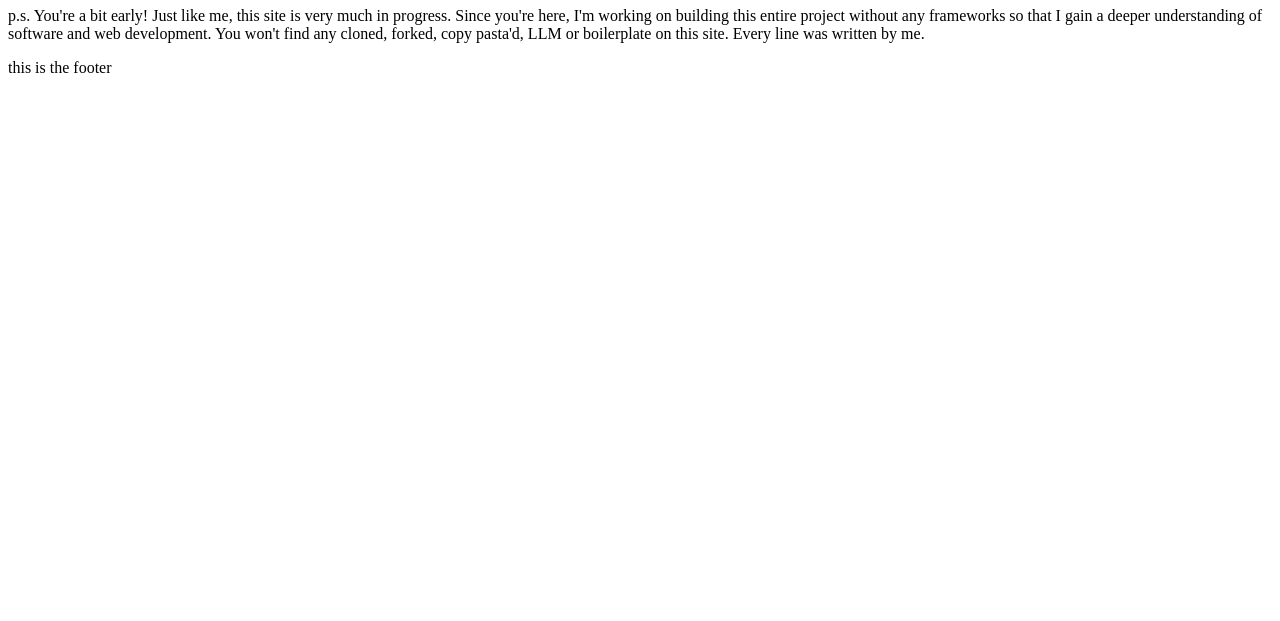
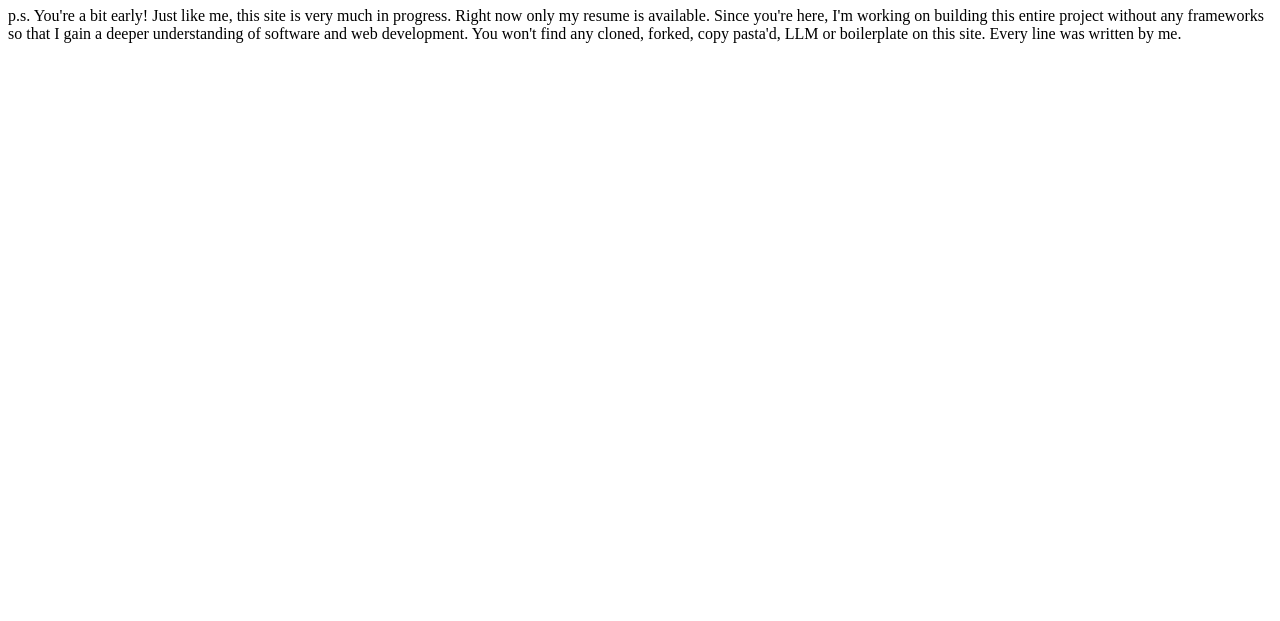
Before and after one commit to markwmc/markwmc.github.io, a plain HTML site: page website/index.html in a window 1280 px wide. Shown: the part 179-800 px from the top of the page. Drawn offline with Linux system fonts and the light colour scheme.

Commit message:
changing index

```diff
--- a/website/index.html
+++ b/website/index.html
@@ -7,10 +7,10 @@
     <body>
         <header><nav><ul><li><a href="resume.html">Resume</a></li><li><a href="about.html">About Me</a></li><li><a href="contact.html">Contact Me</a></li><li><a href="masters.html">Masters Program</a></li><li><a href="projects.html">Projects</a></li></ul></nav></header>
         <h1>Thanks for visiting my space, feel free to look around</h1>
-        <p>p.s. You're a bit early! Just like me, this site is very much in progress.
+        <p>p.s. You're a bit early! Just like me, this site is very much in progress. Right now only my resume is available.
             Since you're here, I'm working on building this entire project without any frameworks so that I gain a deeper understanding of software and web development.
              You won't find any cloned, forked, copy pasta'd, LLM or boilerplate on this site. Every line was written by me.</p>
-    <footer>this is the footer</footer>
+    <footer></footer>
             </body>
 
 </html>
```
